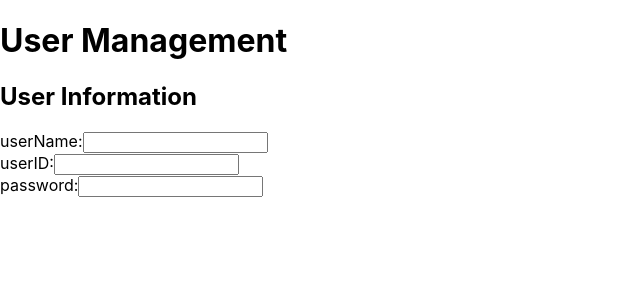
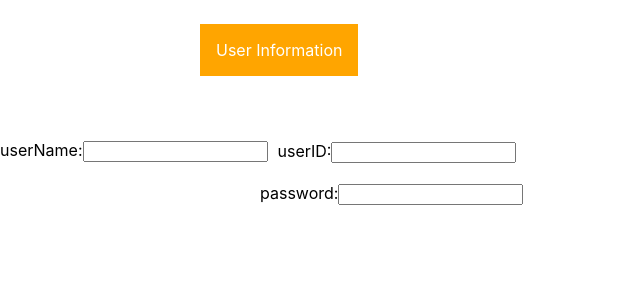
Before and after one commit to hna462/LateNightCommits_ECE461L, a React (Create React App) app in the folder software_lab/: page / in a window 1280 px wide. Shown: the top 300 px of the page, without its empty margins (0-640 px from the left). Built offline with nearby package versions, Linux system fonts and the light colour scheme.

Commit message:
front end updated

```diff
--- a/software_lab/package.json
+++ b/software_lab/package.json
@@ -3,6 +3,9 @@
   "version": "0.1.0",
   "private": true,
   "dependencies": {
+    "@emotion/react": "^11.11.4",
+    "@emotion/styled": "^11.11.0",
+    "@mui/material": "^5.15.12",
     "@testing-library/jest-dom": "^5.17.0",
     "@testing-library/react": "^13.4.0",
     "@testing-library/user-event": "^13.5.0",
--- /dev/null
+++ b/software_lab/src/Forms.css
@@ -0,0 +1,20 @@
+div{
+    padding-top: 10px;
+}
+
+
+.space{
+    padding-top: 1px;
+padding-left: 10px;
+}
+.fo{
+    display: inline-flex;
+    justify-content: space-evenly;
+
+
+}
+.fo2{
+    padding-left: 260px;
+
+
+}
--- a/software_lab/src/Forms.js
+++ b/software_lab/src/Forms.js
@@ -1,4 +1,5 @@
 import React, { useState } from 'react';
+import './Forms.css';
 
 function Form(props) {
   const [inputValue, setInputValue] = useState('');
@@ -60,8 +61,13 @@ function Form2(props) {
 const Forms = () => {
     return (
       <div>
-         <Form title="userName" /> <Form title="userID" />
-         <Form2 title="password" />
+         <div class= "fo">
+           <Form title="userName" />
+           <div class= "space">
+             <Form title="userID" />
+           </div>
+         </div>
+         <div class = "fo2"><Form2 title="password" /></div>
       </div>
     );
   };
--- /dev/null
+++ b/software_lab/src/MyUserClass.css
@@ -0,0 +1,4 @@
+.spacer{
+    padding-left: 200px;
+    padding-bottom: 50px;
+}
--- a/software_lab/src/MyUserClass.js
+++ b/software_lab/src/MyUserClass.js
@@ -5,14 +5,24 @@
 // Here's an example of a simple functional component that renders a title
 // and a message:
 //
-
+import './MyUserClass.css'
+import { Box, Button } from '@mui/material';
 
 
 import React from 'react';
 function MyComponent(props) {
     return (
-        <div>
-            <h2>{props.title}</h2>
+        <div class = "spacer">
+            <Box color="white" component="span"
+                bgcolor="orange" p= {2}
+                height={50}
+      width={300}
+      my={4}
+      alignItems="center"
+      gap={4}
+      >
+                  {props.title}
+                </Box>
         </div>
     );
 }
--- a/software_lab/src/index.js
+++ b/software_lab/src/index.js
@@ -11,7 +11,7 @@ const root = ReactDOM.createRoot(document.getElementById('root'));
 root.render(
   <React.StrictMode>
    <div>
-   <MyComponent/>
+
    <MyUser/>
    <Forms/>
 
```
Also changed, not shown: software_lab/src/index.css (line endings or trailing spaces), 1 other file (tests, documents, lock files or other folders).
